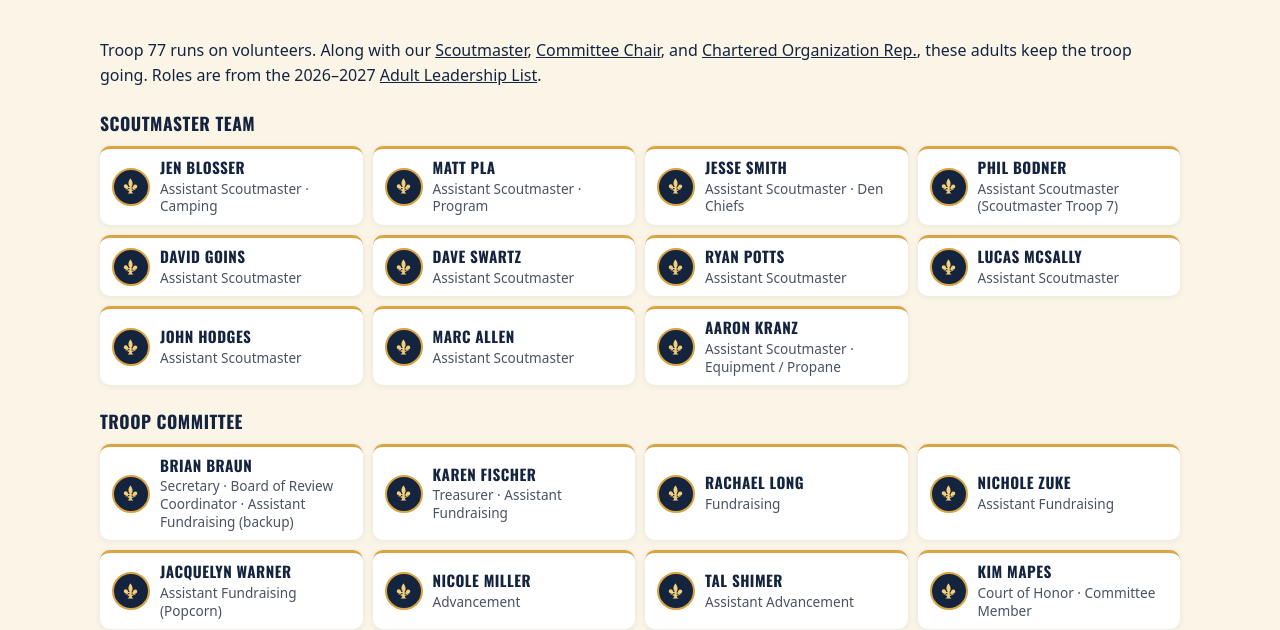
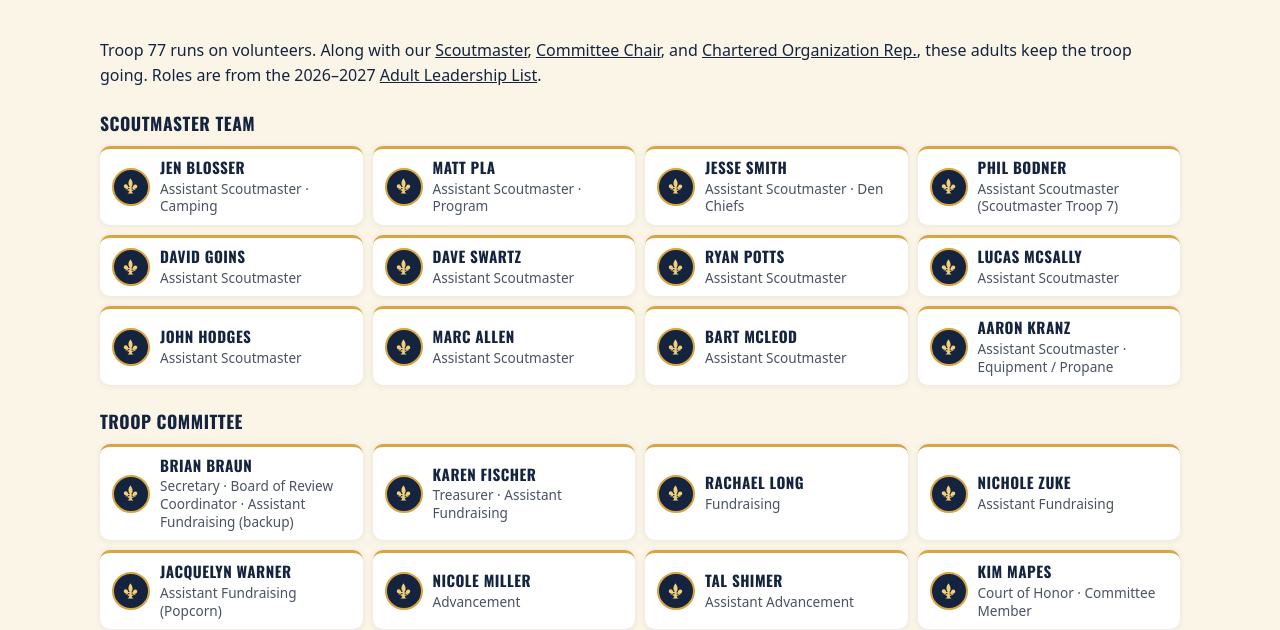
Before and after one commit to BSATroop77/troop77-website, a plain HTML site: page other-leaders.html in a window 1280 px wide. Shown: the part 174-804 px from the top of the page. Drawn offline with nearby package versions, Linux system fonts and the light colour scheme.

Commit message:
Other leaders: add Bart McLeod

```diff
--- a/other-leaders.html
+++ b/other-leaders.html
@@ -62,6 +62,7 @@
         <li class="tl-card"><span class="tl-badge"><svg aria-hidden="true"><use href="#i-fleur"/></svg></span><div><h3>Lucas McSally</h3><p>Assistant Scoutmaster</p></div></li>
         <li class="tl-card"><span class="tl-badge"><svg aria-hidden="true"><use href="#i-fleur"/></svg></span><div><h3>John Hodges</h3><p>Assistant Scoutmaster</p></div></li>
         <li class="tl-card"><span class="tl-badge"><svg aria-hidden="true"><use href="#i-fleur"/></svg></span><div><h3>Marc Allen</h3><p>Assistant Scoutmaster</p></div></li>
+        <li class="tl-card"><span class="tl-badge"><svg aria-hidden="true"><use href="#i-fleur"/></svg></span><div><h3>Bart McLeod</h3><p>Assistant Scoutmaster</p></div></li>
         <li class="tl-card"><span class="tl-badge"><svg aria-hidden="true"><use href="#i-fleur"/></svg></span><div><h3>Aaron Kranz</h3><p>Assistant Scoutmaster · Equipment / Propane</p></div></li>
       </ul>
       <h2 class="tl-head">Troop Committee</h2>
```
